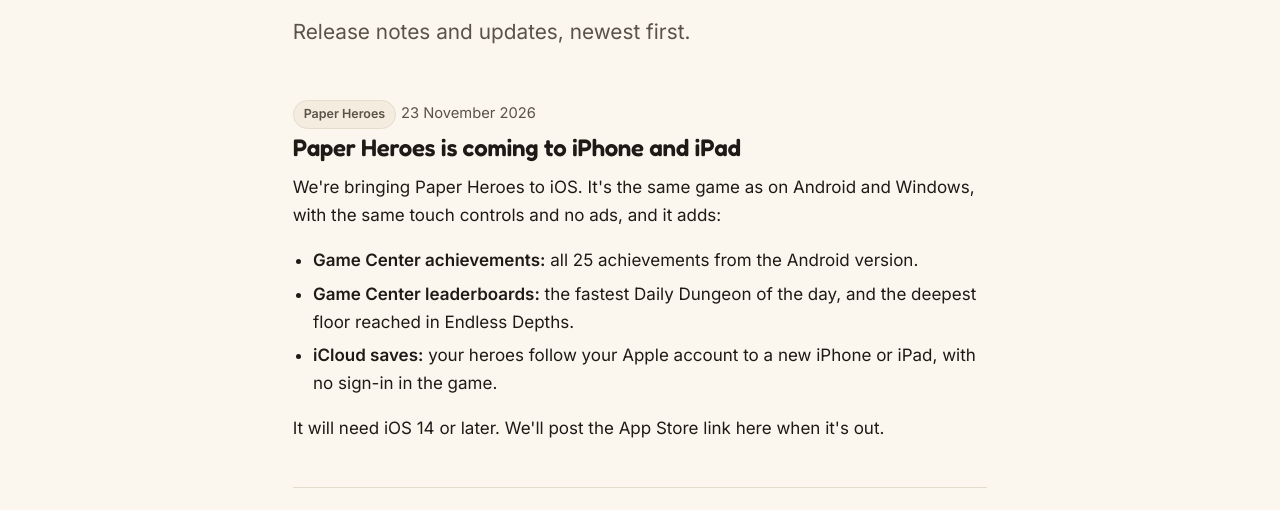
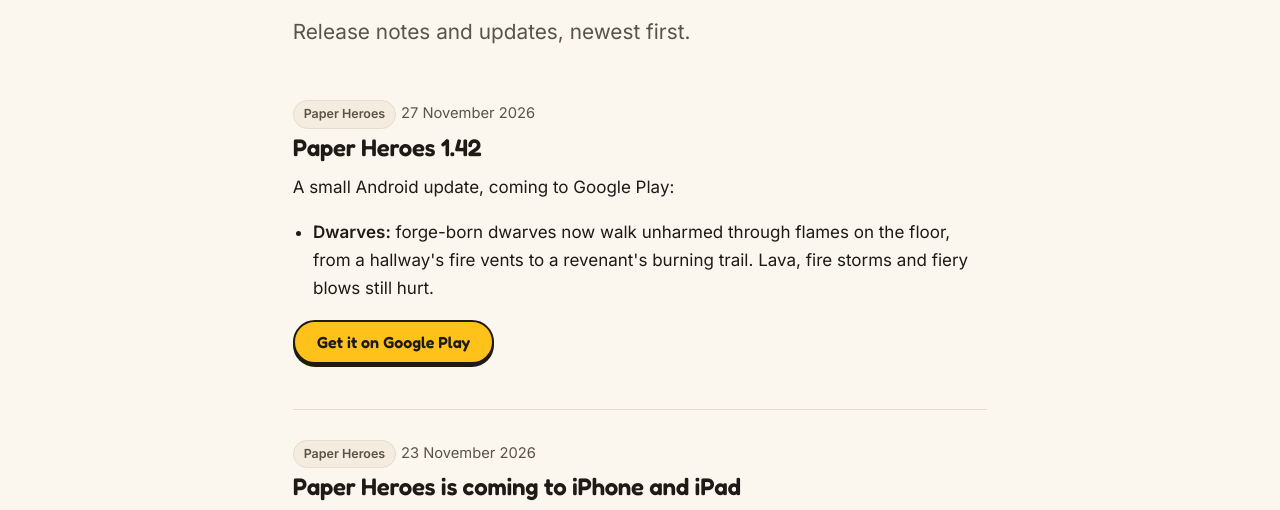
Before and after one commit to shotgunjohn74/poodlemangames.com, a plain HTML site: page news/index.html in a window 1280 px wide. Shown: the part 223-733 px from the top of the page. Drawn offline with Linux system fonts and the light colour scheme.

Commit message:
Paper Heroes 1.42 news post
Co-Authored-By: Claude Opus 5.5 <noreply@anthropic.com>

```diff
--- a/news/index.html
+++ b/news/index.html
@@ -45,6 +45,17 @@
       <p class="lead">Release notes and updates, newest first.</p>
 
       <!-- Add new posts at the top: copy an <article> and change the date, title and text. -->
+      <article class="post" id="paper-heroes-1-42">
+        <span class="tag">Paper Heroes</span>
+        <time datetime="2026-11-27">27 November 2026</time>
+        <h2>Paper Heroes 1.42</h2>
+        <p>A small Android update, coming to Google Play:</p>
+        <ul>
+          <li><strong>Dwarves:</strong> forge-born dwarves now walk unharmed through flames on the floor, from a hallway's fire vents to a revenant's burning trail. Lava, fire storms and fiery blows still hurt.</li>
+        </ul>
+        <p><a class="btn" href="https://play.google.com/store/apps/details?id=com.poodlemangames.paperheroes">Get it on Google Play</a></p>
+      </article>
+
       <article class="post" id="paper-heroes-coming-to-ios">
         <span class="tag">Paper Heroes</span>
         <time datetime="2026-11-23">23 November 2026</time>
```
Also changed, not shown: press/index.html (+1 -1 lines).
